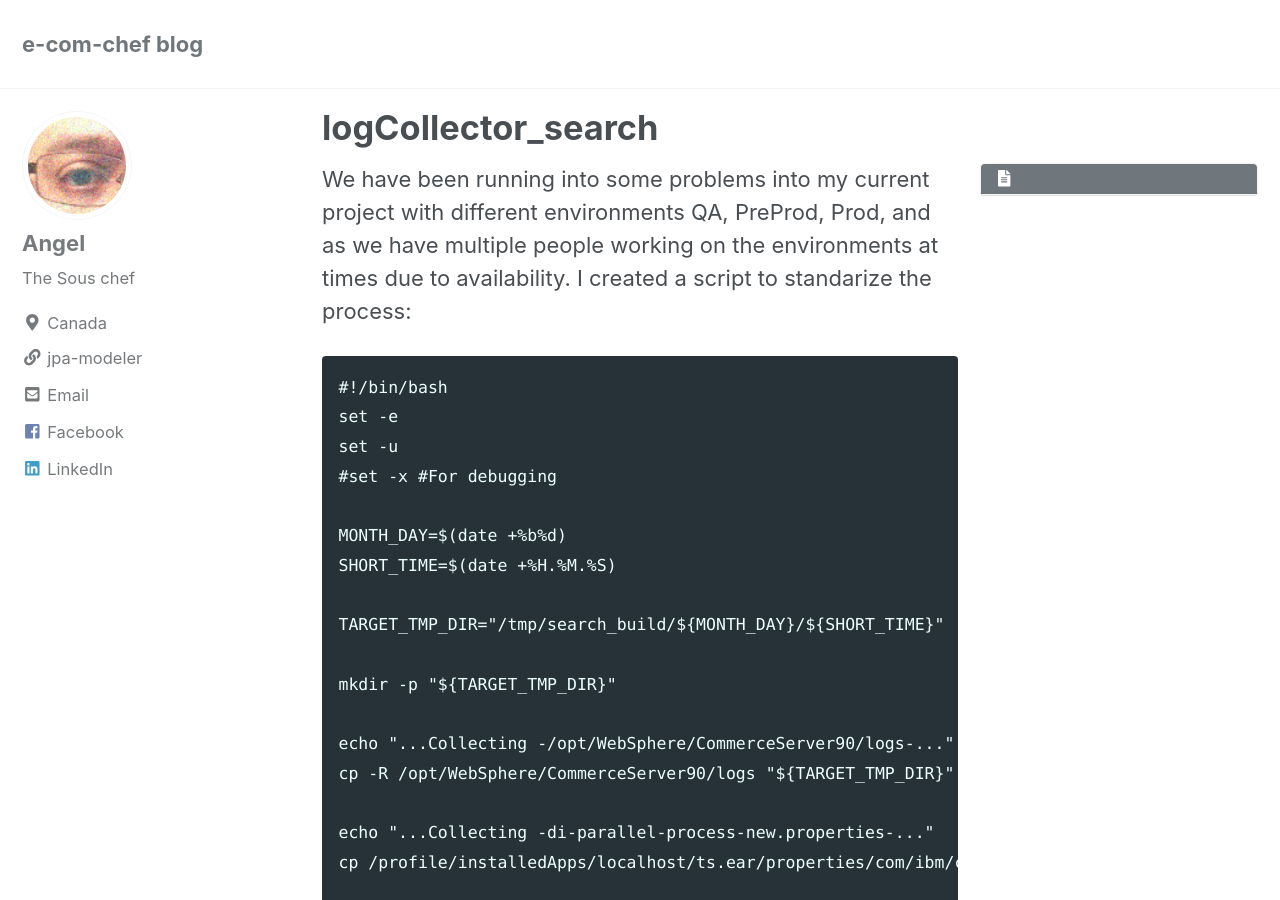
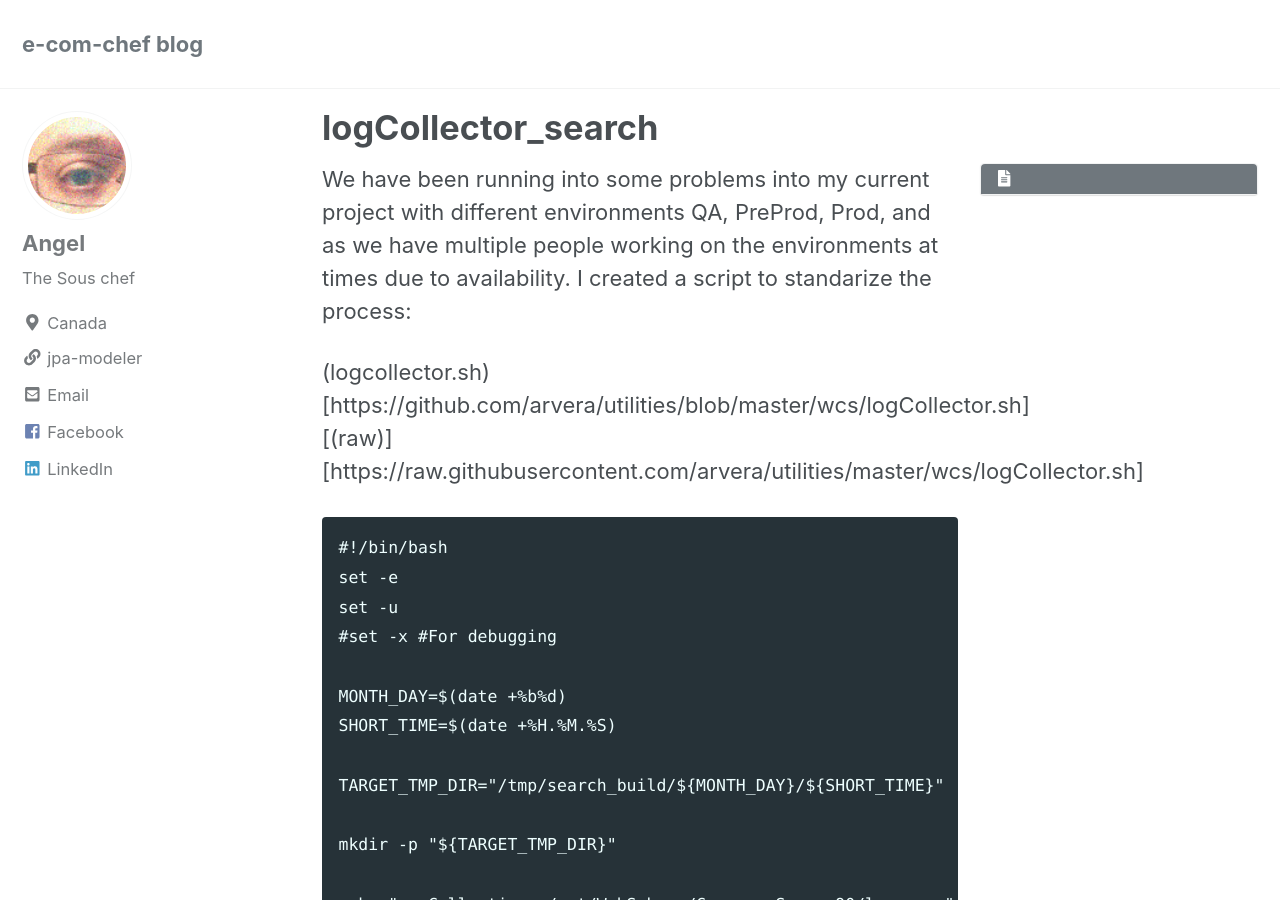
Before and after one commit to arvera/blog, a Jekyll site: the page built from _posts/2019-04-04-logCollector_search.md, in a window 1280 px wide and 900 px high. Built offline with Jekyll 4.4.1, drawn with Linux system fonts in a browser that asks for light colours; cached includes are drawn as plain includes; nearby versions of some CDN libraries.

Commit message:
fixing the location of logcollector

````diff
--- a/_posts/2019-04-04-logCollector_search.md
+++ b/_posts/2019-04-04-logCollector_search.md
@@ -6,6 +6,7 @@ tag: wcs trace servisability
 ---
 We have been running into some problems into my current project with different environments QA, PreProd, Prod, and as we have multiple people working on the environments at times due to availability. I created a script to standarize the process:
 
+(logcollector.sh)[https://github.com/arvera/utilities/blob/master/wcs/logCollector.sh] [(raw)][https://raw.githubusercontent.com/arvera/utilities/master/wcs/logCollector.sh]
 ```
 #!/bin/bash
 set -e
````
